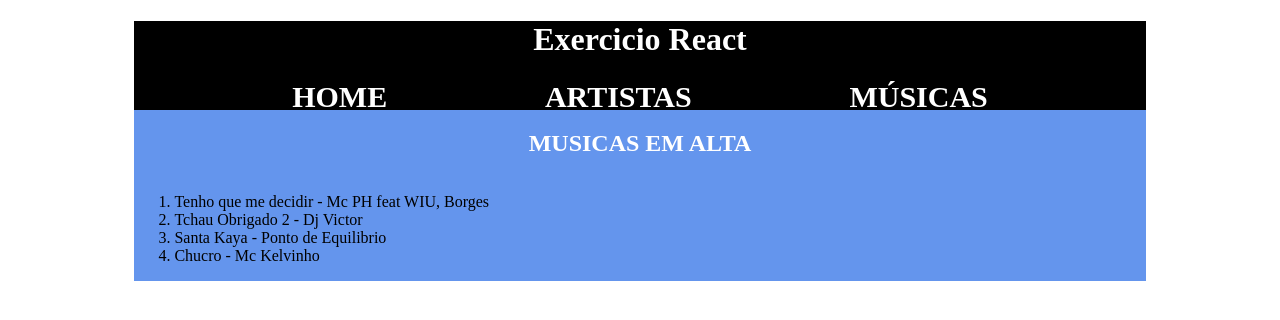
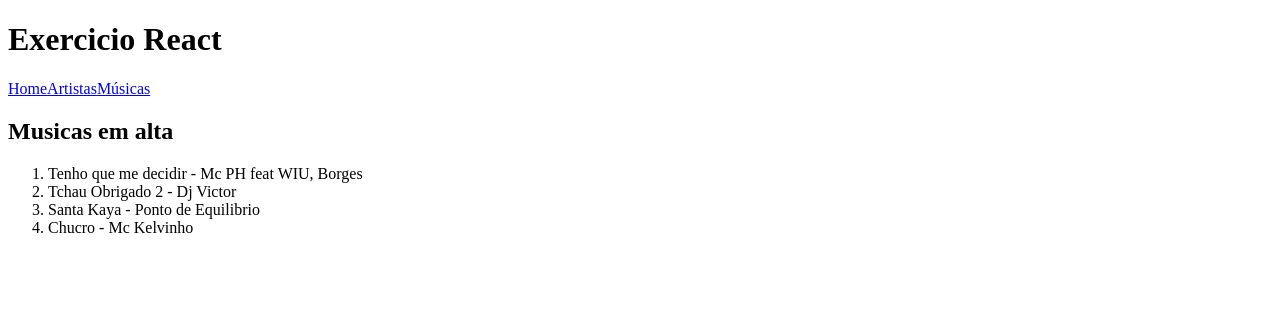
Before and after one commit to tanaka-11/exercicio-react, a React (Vite) app: page /musicas in a window 1280 px wide. Shown: the top 320 px of the page. Built offline with nearby package versions, Linux system fonts and the light colour scheme.

Commit message:
projeto zerado para css (funcional)

```diff
--- a/src/components/Cabecalho.jsx
+++ b/src/components/Cabecalho.jsx
@@ -5,14 +5,7 @@ import styled from "styled-components";
 
 // CSS
 const StyledCabecalho = styled.header`
-  background-color: black;
-  width: 80%;
-  margin: auto;
 
-  h1 {
-    color: white;
-    text-align: center;
-  }
 `;
 
 function Cabecalho() {
--- a/src/components/Conteudo.jsx
+++ b/src/components/Conteudo.jsx
@@ -3,26 +3,7 @@ import styled from "styled-components";
 
 // CSS
 const StyledConteudo = styled.main`
-  display: flex;
-  flex-flow: wrap column;
-  width: 80%;
-  margin: auto;
-  background-color: cornflowerblue;
 
-  h1 {
-    text-align: center;
-  }
-
-  h2 {
-    text-align: center;
-    color: white;
-    text-transform: uppercase;
-  }
-
-  p {
-    margin: 10px;
-    font-weight: 600;
-  }
 `;
 
 function Conteudo({ children }) {
--- a/src/components/Menu.jsx
+++ b/src/components/Menu.jsx
@@ -4,18 +4,7 @@ import { NavLink } from "react-router-dom";
 
 // CSS
 const StyledMenu = styled.nav`
-  height: 30px;
-  display: flex;
-  justify-content: space-evenly;
-  /* flex-flow: column; */
 
-  a {
-    color: white;
-    text-decoration: none;
-    font-weight: bold;
-    font-size: 30px;
-    text-transform: uppercase;
-  }
 `;
 
 function Menu() {
```
